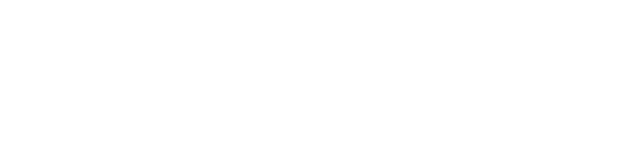
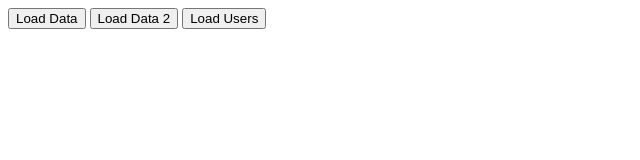
Before and after one commit to imtiazins/explore-json, a plain HTML site: page index.html in a window 1280 px wide. Shown: the whole page, without its empty margins (0-640 px from the left). Drawn offline with Linux system fonts and the light colour scheme.

Commit message:
app.js started

```diff
--- a/index.html
+++ b/index.html
@@ -7,5 +7,14 @@
 </head>
 <body>
 
+    <button onclick="loadData()">Load Data</button>
+    <button onclick="loadData2()">Load Data 2</button>
+    <button onclick="loadUsers()">Load Users</button>
+
+
+
+
+    <script src="js/fetch.js"></script>
+    <script src="js/app.js"></script>
 </body>
 </html>
--- /dev/null
+++ b/js/app.js
@@ -0,0 +1,13 @@
+// console.log('app.js connected');
+
+function loadData2(){
+    fetch('https://jsonplaceholder.typicode.com/todos/1')
+    .then ( res => res.json())
+    .then (data => console.log(data));
+}
+
+function loadUsers(){
+    fetch('https://jsonplaceholder.typicode.com/users')
+    .then(res => res.json())
+    .then (data => console.log(data))
+}
--- a/js/fetch.js
+++ b/js/fetch.js
@@ -0,0 +1,20 @@
+// console.log('fetch added ');
+
+// fetch('https://jsonplaceholder.typicode.com/todos/1')
+//       .then(response => response.json())
+//       .then(json => console.log(json))
+
+const url = 'https://jsonplaceholder.typicode.com/todos/1';
+// fetch(url)
+// .then(Response => Response.json())
+// .then(json => console.log(json))
+
+function loadData() {
+  fetch(url)
+    .then((Response) => Response.json())
+    .then((data) => displayUsers(data));
+}
+
+function displayUsers(data){
+      console.log(data);
+}
```
